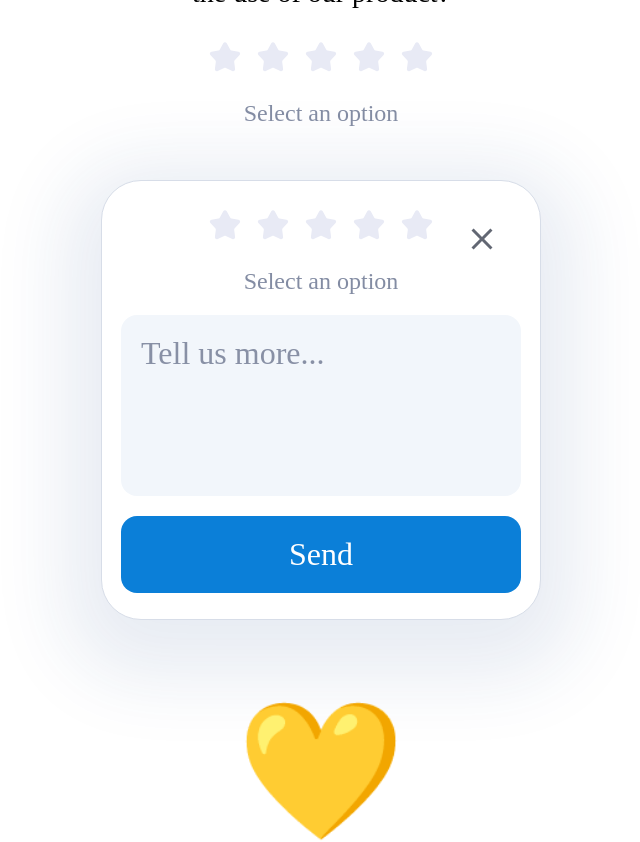
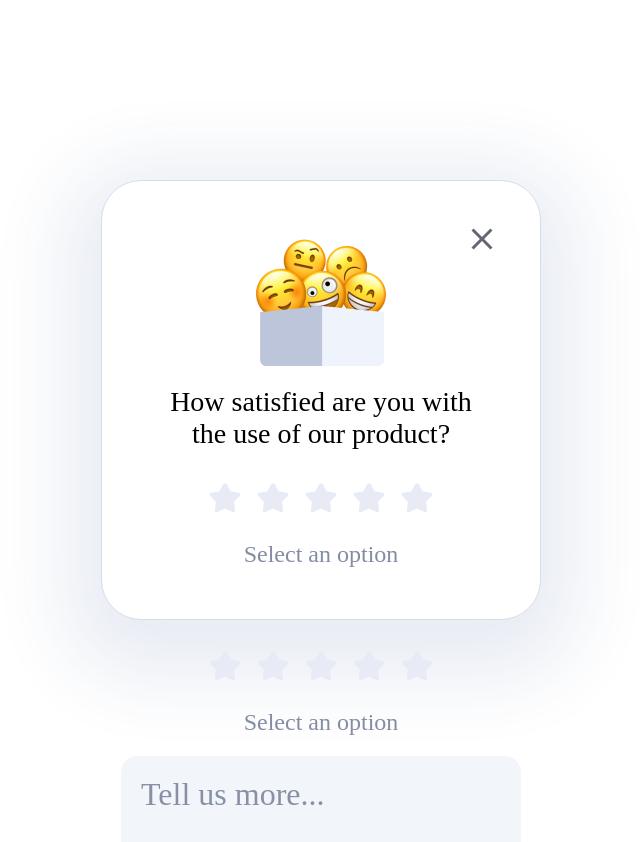
Before and after one commit to jisunipark/react-study, a React (Create React App) app: page /rating in a window 1280 px wide. Shown: the top 842 px of the page, without its empty margins (319-959 px from the left). Built offline with nearby package versions, Linux system fonts and the light colour scheme.

Commit message:
Design: Add transition

```diff
--- a/src/projects/rating/components/RatingModalContent.tsx
+++ b/src/projects/rating/components/RatingModalContent.tsx
@@ -1,31 +1,31 @@
 import modalImg1 from '../assets/ratingImg1.png';
-import { Dispatch, SetStateAction, useState } from 'react';
+import { Dispatch, MouseEventHandler, SetStateAction, useEffect, useState } from 'react';
 import RatingInput from './RatingInput';
 import { ContentBox, StyledContentsGroup } from '../styles/LayoutStyles';
 import { StyledContent1, StyledContent2, StyledContent3 } from '../styles/ContentStyles';
 
 interface ContentsProps {
-  setModalPage: Dispatch<SetStateAction<number>>;
+  setShouldMove: Dispatch<SetStateAction<boolean>>;
 }
 
 export default function AllContents() {
-  const [modalPage, setModalPage] = useState(1);
+  const [shouldMove, setShouldMove] = useState(false);
 
   return (
-    <StyledContentsGroup>
-      <Content1 setModalPage={setModalPage} />
-      <Content2 setModalPage={setModalPage} />
+    <StyledContentsGroup shouldMove={shouldMove}>
+      <Content1 setShouldMove={setShouldMove} />
+      <Content2 setShouldMove={setShouldMove} />
       <Content3 />
     </StyledContentsGroup>
   );
 }
 
-export function Content1({ setModalPage }: ContentsProps) {
+export function Content1({ setShouldMove }: ContentsProps) {
   const [ratingValue, setRatingValue] = useState(0);
 
   const handleRatingChange = (name: string, value: number) => {
     setRatingValue(value);
-    setModalPage(2);
+    setShouldMove(true);
   };
 
   return (
@@ -39,24 +39,28 @@ export function Content1({ setModalPage }: ContentsProps) {
   );
 }
 
-export function Content2({ setModalPage }: ContentsProps) {
+export function Content2({ setShouldMove }: ContentsProps) {
   const [ratingValue, setRatingValue] = useState(0);
 
   const handleRatingChange = (name: string, value: number) => {
     setRatingValue(value);
   };
 
-  const handleSubmit: React.FormEventHandler<HTMLFormElement> = (e) => {
+  const handleSubmit: MouseEventHandler<HTMLButtonElement> = (e) => {
     e.preventDefault();
-    setModalPage(3);
+    setShouldMove(true);
   };
+
+  useEffect(() => {
+    setShouldMove(false);
+  }, []);
 
   return (
     <ContentBox>
-      <StyledContent2 onSubmit={handleSubmit}>
+      <StyledContent2>
         <RatingInput name="modal1" value={ratingValue} onChange={handleRatingChange} />
         <textarea placeholder="Tell us more..." />
-        <button type="submit" className="submit-button">
+        <button type="submit" className="submit-button" onClick={handleSubmit}>
           Send
         </button>
       </StyledContent2>
--- a/src/projects/rating/styles/ContentStyles.ts
+++ b/src/projects/rating/styles/ContentStyles.ts
@@ -1,9 +1,9 @@
 import styled, { keyframes } from 'styled-components';
 import { ContentBox } from './LayoutStyles';
 
-interface StyledContent2Props {
-  onSubmit: React.FormEventHandler<HTMLFormElement>;
-}
+// interface StyledContent2Props {
+//   onSubmit: React.FormEventHandler<HTMLFormElement>;
+// }
 
 /* Content 1 */
 
@@ -23,7 +23,7 @@ export const StyledContent1 = styled.div`
 
 /* Content 2 */
 
-export const StyledContent2 = styled(ContentBox)<StyledContent2Props>`
+export const StyledContent2 = styled(ContentBox)`
   display: flex;
   flex-direction: column;
   justify-content: center;
--- a/src/projects/rating/styles/LayoutStyles.ts
+++ b/src/projects/rating/styles/LayoutStyles.ts
@@ -1,4 +1,8 @@
 import styled from 'styled-components';
+
+interface StyledContentsGroupProps {
+  shouldMove: boolean;
+}
 
 export const ContentBox = styled.div`
   display: flex;
@@ -35,11 +39,15 @@ export const CommonLayout = styled(ContentBox)`
   }
 `;
 
-export const StyledContentsGroup = styled.div`
+export const StyledContentsGroup = styled.div<StyledContentsGroupProps>`
+  position: absolute;
+  top: 0;
   display: flex;
   flex-direction: column;
-  justify-content: center;
   align-items: center;
   width: 440px;
   height: calc(440px * 3);
+
+  transition: transform 3s;
+  transform: ${(props) => (props.shouldMove ? 'translateY(-440px)' : 'translateY(0)')};
 `;
```
